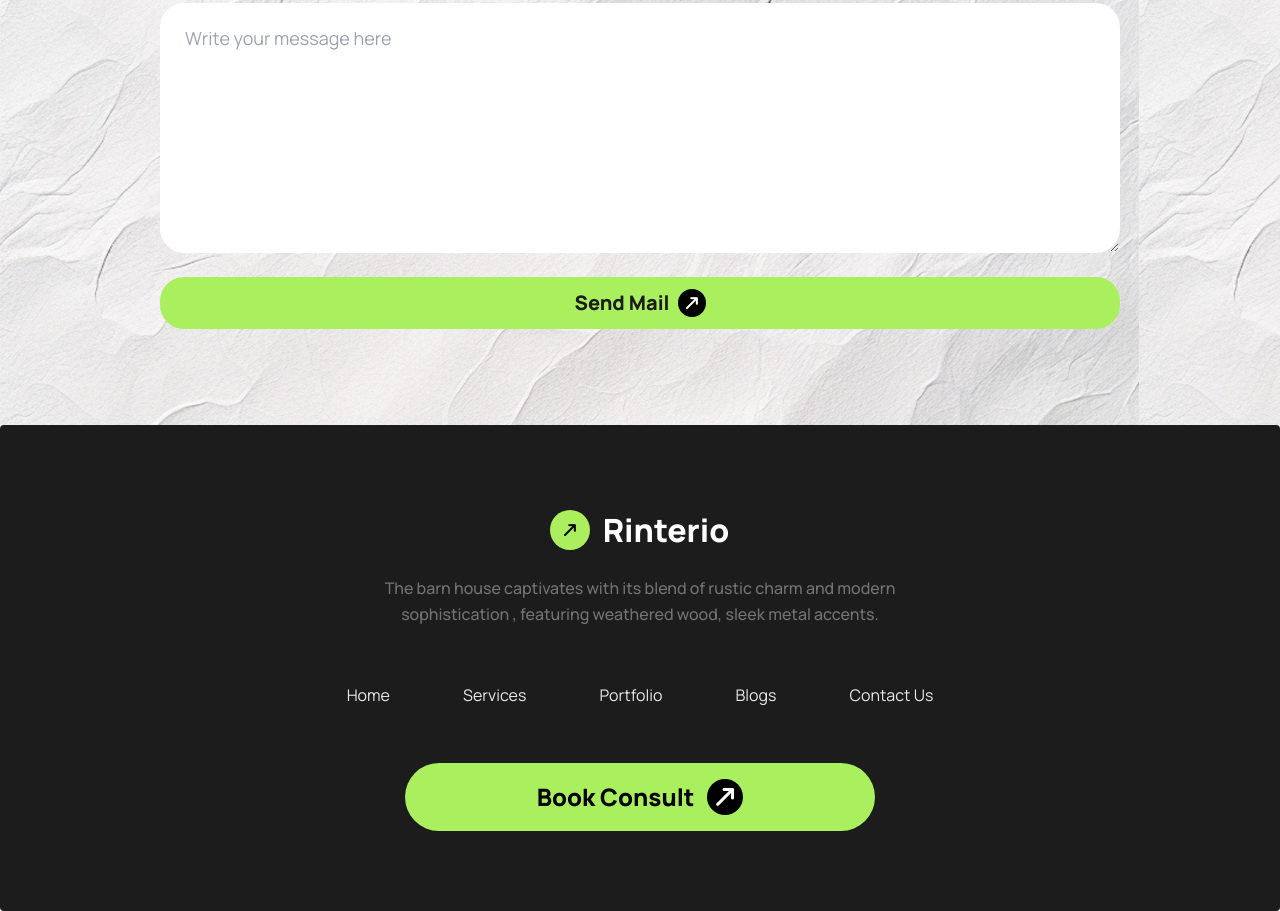
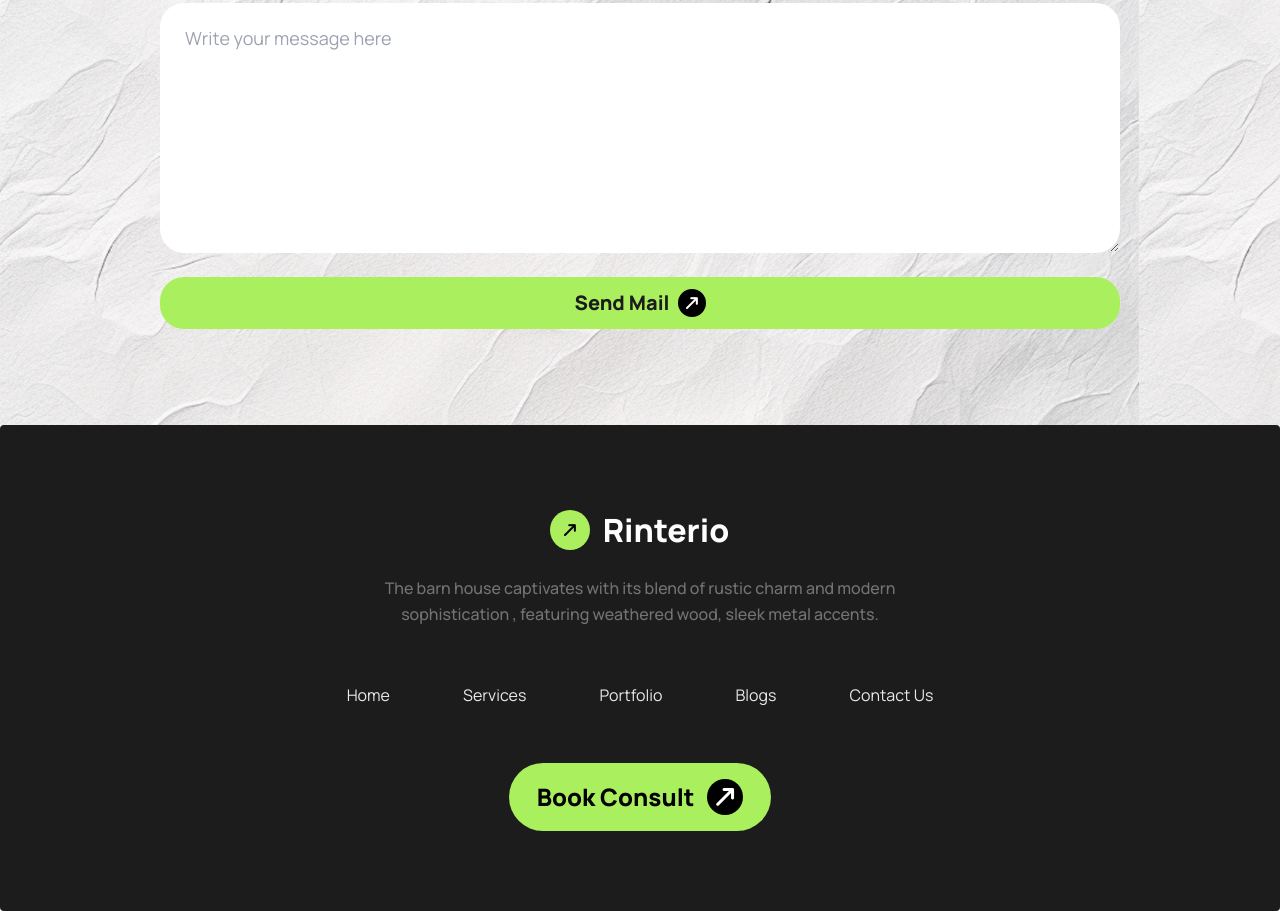
Before and after one commit to robiulawwal/Module-16-Assignment-3, a plain HTML site: page index.html in a window 1280 px wide. Shown: the part 3484-4395 px from the top of the page. Drawn offline with nearby package versions, Linux system fonts and the light colour scheme.

Commit message:
button class nd width modified

```diff
--- a/index.html
+++ b/index.html
@@ -277,7 +277,7 @@
                     </ul>
                 </div>
                 <button
-                    class="bg-[#aaef5e] w-4/5 rounded-full text-black text-xl lg:text-2xl font-extrabold px-7 lg:py-4 py-4">Book
+                    class="bg-[#aaef5e] lg:w-auto w-4/5  rounded-full text-black text-xl lg:text-2xl font-extrabold px-7 lg:py-4 py-4">Book
                     Consult
                     <i
                         class="ml-2 fa-solid fa-arrow-right-long bg-black p-1.5 -rotate-45 rounded-full text-white"></i></button>
```
